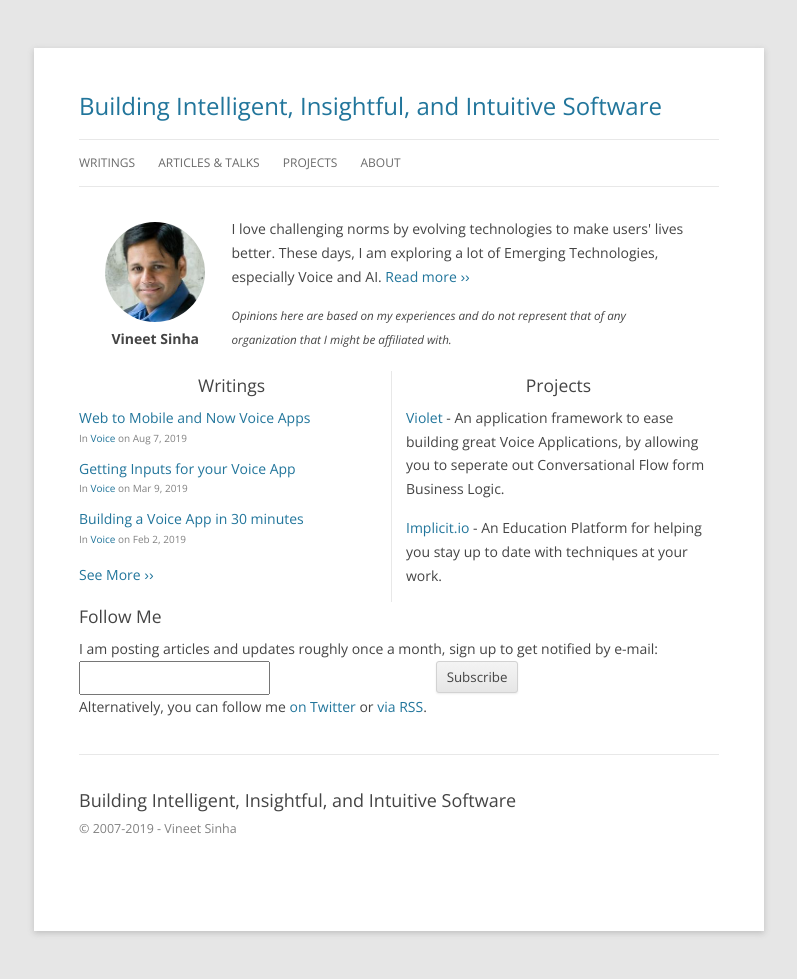
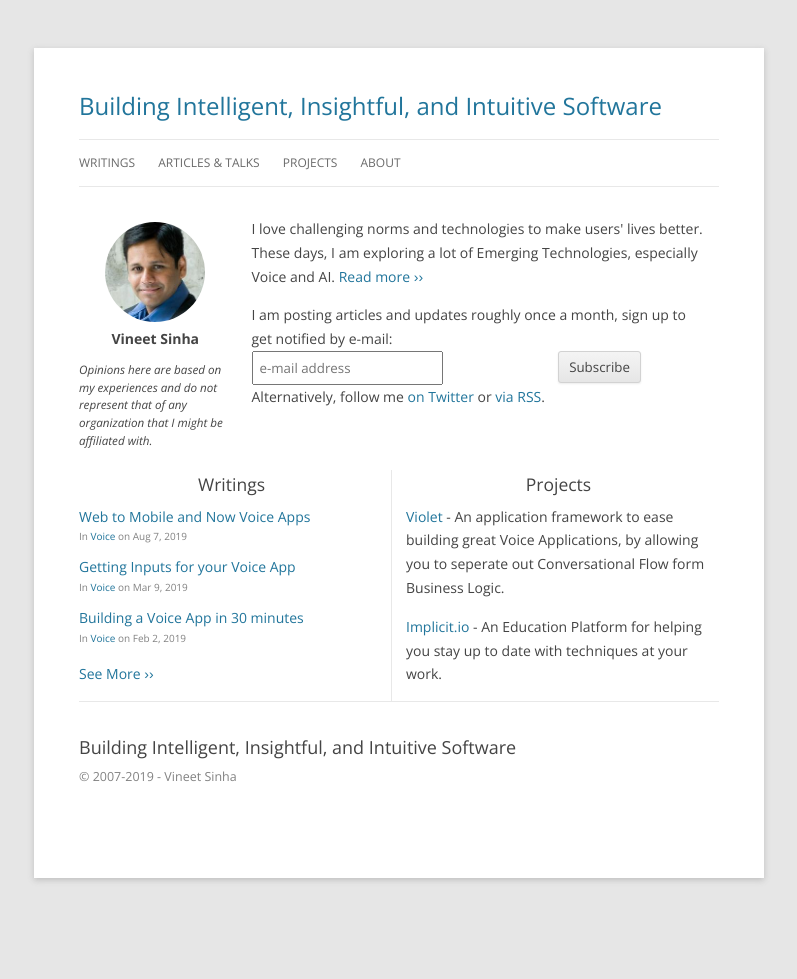
Before and after one commit to i3labs/i3labs.github.io, a Jekyll site: the page built from index.html, in a window 1280 px wide. Shown: the whole page, without its empty margins (241-1038 px from the left). Built offline with Jekyll 4.4.1, drawn with Linux system fonts in a browser that asks for light colours; comment, search, counter and statistics services are not loaded; after the commit the page ends 926 px from its top, so only the background shows below that.

Commit message:
move signup form to the top and reorganize page a little bit

```diff
--- a/index.html
+++ b/index.html
@@ -8,10 +8,49 @@ layout: default
   <div style="float:left;width:calc( (640px/4) - (30px/4) );">
     <div id="vineet-picture"></div>
     <div style="text-align:center;font-weight:bold;">Vineet Sinha</div>
+    <div style="line-height:1.2em;margin-top:10px;"><i><small>Opinions here are based on my experiences and do not represent that of any organization that I might be affiliated with.</small></i></div>
   </div>
-  <div style="float:left;max-width:calc( (640px*3/4) - (30px*3/4) );">
-    <p>I love challenging norms by evolving technologies to make users' lives better. These days, I am exploring a lot of Emerging Technologies, especially Voice and AI. <a href="/about">Read more &rsaquo;&rsaquo;</a></p>
-    <small><i>Opinions here are based on my experiences and do not represent that of any organization that I might be affiliated with.</i></small>
+  <div style="float:left;max-width:calc( (640px*3/4) - (30px*3/4) );margin-left:20px;">
+    <p>I love challenging norms and technologies to make users' lives better. These days, I am exploring a lot of Emerging Technologies, especially Voice and AI. <a href="/about">Read more &rsaquo;&rsaquo;</a></p>
+
+    <!-- <div class="section-title"><a class="no-link" name="subscribe">Follow Me</a></div> -->
+    <div style="float:left;max-width:calc( 640px - 30px );">
+      <p style="margin-bottom:0px"><a class="no-link" name="subscribe">I am posting articles and updates roughly once a month, sign up to get notified by e-mail:</a></p>
+      <!-- Begin Mailchimp Signup Form -->
+      <link href="//cdn-images.mailchimp.com/embedcode/classic-10_7.css" rel="stylesheet" type="text/css">
+      <style type="text/css">
+        /* make things look decent with one field */
+        #mc_embed_signup .button{color:inherit;}
+        #mc_embed_signup .mc-field-group {min-height:inherit;width:300px;}
+        #mc_embed_signup div.response,
+        #mc_embed_signup div#mce-responses,
+        #mc_embed_signup #mc-embedded-subscribe-form div.mce_inline_error {padding:0;margin:0;}
+
+        /* single row */
+        #mc_embed_signup .mc-field-group {display:inline-block;margin-right:3px;padding-bottom:0px;}
+        #mc_embed_signup .mc-field-group input {display:inline-block;vertical-align:top;}
+        #mc_embed_signup div#mce-submit-group {display:inline-block;vertical-align:top;}
+
+      </style>
+      <div id="mc_embed_signup"><form action="https://gmail.us3.list-manage.com/subscribe/post?u=af4e7c26d7a5f371c7adc6bf0&amp;id=e23737fd11" method="post" id="mc-embedded-subscribe-form" name="mc-embedded-subscribe-form" class="validate" target="_blank" novalidate>
+        <div id="mc_embed_signup_scroll">
+          <div class="mc-field-group">
+            <input type="email" value="" name="EMAIL" class="required email" id="mce-EMAIL" placeholder="e-mail address">
+          </div>
+          <div id="mce-submit-group" class="clear"><input type="submit" value="Subscribe" name="subscribe" id="mc-embedded-subscribe" class="button"></div>
+            <div id="mce-responses" class="clear">
+              <div class="response" id="mce-error-response" style="display:none"></div>
+              <div class="response" id="mce-success-response" style="display:none"></div>
+            </div>
+          <!-- real people should not fill this in and expect good things - do not remove this or risk form bot signups-->
+          <div style="position: absolute; left: -5000px;" aria-hidden="true"><input type="text" name="b_af4e7c26d7a5f371c7adc6bf0_e23737fd11" tabindex="-1" value=""></div>
+        </div>
+      </form></div>
+      <script type='text/javascript' src='//s3.amazonaws.com/downloads.mailchimp.com/js/mc-validate.js'></script><script type='text/javascript'>(function($) {window.fnames = new Array(); window.ftypes = new Array();fnames[0]='EMAIL';ftypes[0]='email';fnames[1]='FNAME';ftypes[1]='text';fnames[2]='LNAME';ftypes[2]='text';fnames[3]='ADDRESS';ftypes[3]='address';fnames[4]='PHONE';ftypes[4]='phone';fnames[5]='BIRTHDAY';ftypes[5]='birthday';}(jQuery));var $mcj = jQuery.noConflict(true);</script>
+      <!--End mc_embed_signup-->
+      <p>Alternatively, follow me <a href="https://twitter.com/VineetSinha">on Twitter</a> or <a href="{{ "/feed.xml" | relative_url }}">via RSS</a>.</p>
+    </div>
+
   </div>
 </div>
 
@@ -45,41 +84,4 @@ layout: default
 </div>
 
 <div class="homepage content" style="margin-bottom:20px;">
-  <div class="section-title"><a class="no-link" name="subscribe">Follow Me</a></div>
-  <div style="float:left;max-width:calc( 640px - 30px );">
-    <p style="margin-bottom:0px">I am posting articles and updates roughly once a month, sign up to get notified by e-mail:</p>
-    <!-- Begin Mailchimp Signup Form -->
-    <link href="//cdn-images.mailchimp.com/embedcode/classic-10_7.css" rel="stylesheet" type="text/css">
-    <style type="text/css">
-      /* make things look decent with one field */
-      #mc_embed_signup .button{color:inherit;}
-      #mc_embed_signup .mc-field-group {min-height:inherit;width:350px;}
-      #mc_embed_signup div.response,
-      #mc_embed_signup div#mce-responses,
-      #mc_embed_signup #mc-embedded-subscribe-form div.mce_inline_error {padding:0;margin:0;}
-
-      /* single row */
-      #mc_embed_signup .mc-field-group {display:inline-block;margin-right:3px;padding-bottom:0px;}
-      #mc_embed_signup .mc-field-group input {display:inline-block;vertical-align:top;}
-      #mc_embed_signup div#mce-submit-group {display:inline-block;vertical-align:top;}
-
-    </style>
-    <div id="mc_embed_signup"><form action="https://gmail.us3.list-manage.com/subscribe/post?u=af4e7c26d7a5f371c7adc6bf0&amp;id=e23737fd11" method="post" id="mc-embedded-subscribe-form" name="mc-embedded-subscribe-form" class="validate" target="_blank" novalidate>
-      <div id="mc_embed_signup_scroll">
-        <div class="mc-field-group">
-          <input type="email" value="" name="EMAIL" class="required email" id="mce-EMAIL">
-        </div>
-        <div id="mce-submit-group" class="clear"><input type="submit" value="Subscribe" name="subscribe" id="mc-embedded-subscribe" class="button"></div>
-          <div id="mce-responses" class="clear">
-            <div class="response" id="mce-error-response" style="display:none"></div>
-            <div class="response" id="mce-success-response" style="display:none"></div>
-          </div>
-        <!-- real people should not fill this in and expect good things - do not remove this or risk form bot signups-->
-        <div style="position: absolute; left: -5000px;" aria-hidden="true"><input type="text" name="b_af4e7c26d7a5f371c7adc6bf0_e23737fd11" tabindex="-1" value=""></div>
-      </div>
-    </form></div>
-    <script type='text/javascript' src='//s3.amazonaws.com/downloads.mailchimp.com/js/mc-validate.js'></script><script type='text/javascript'>(function($) {window.fnames = new Array(); window.ftypes = new Array();fnames[0]='EMAIL';ftypes[0]='email';fnames[1]='FNAME';ftypes[1]='text';fnames[2]='LNAME';ftypes[2]='text';fnames[3]='ADDRESS';ftypes[3]='address';fnames[4]='PHONE';ftypes[4]='phone';fnames[5]='BIRTHDAY';ftypes[5]='birthday';}(jQuery));var $mcj = jQuery.noConflict(true);</script>
-    <!--End mc_embed_signup-->
-    <p>Alternatively, you can follow me <a href="https://twitter.com/VineetSinha">on Twitter</a> or <a href="{{ "/feed.xml" | relative_url }}">via RSS</a>.</p>
-  </div>
 </div>
```
